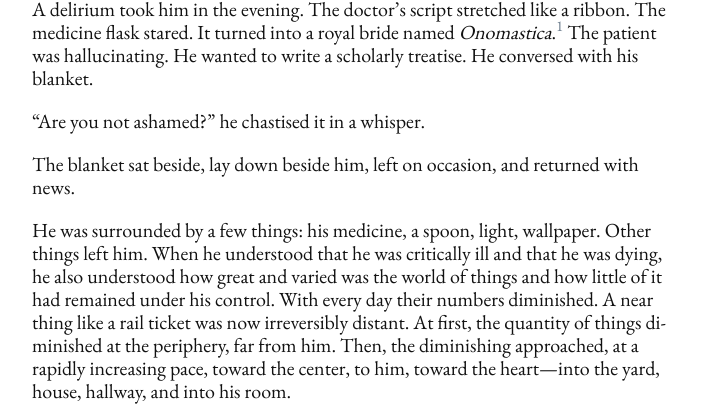
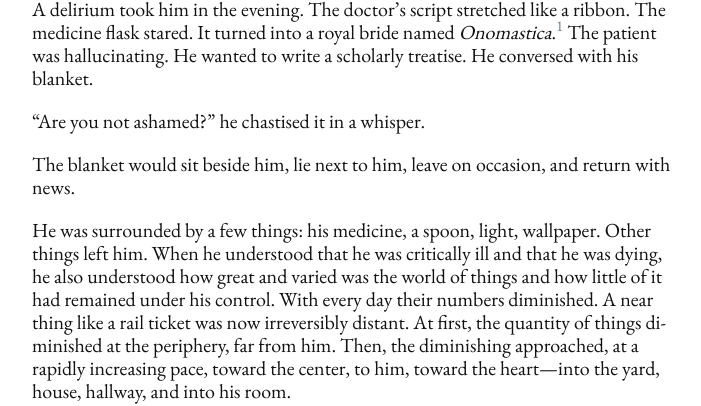
Before and after one commit to denten/denten.github.io, a Jekyll site: the page built from _posts/2017-06-07-liompa.md, in a window 1280 px wide and 900 px high, scrolled down 568 px. Shown: the part 109-515 px from the top of the window, without its empty margins (288-989 px from the left). Built offline with Jekyll 4.4.1, drawn with Linux system fonts in a browser that asks for light colours; nearby versions of some CDN libraries; library files that are not in the unit come from our copies.

Commit message:
small edits

```diff
--- a/_posts/2017-06-07-liompa.md
+++ b/_posts/2017-06-07-liompa.md
@@ -41,8 +41,8 @@ scholarly treatise. He conversed with his blanket.
 
 "Are you not ashamed?" he chastised it in a whisper.
 
-The blanket sat beside, lay down beside him, left on occasion, and returned
-with news.
+The blanket would sit beside him, lie next to him, leave on occasion, and
+return with news.
 
 He was surrounded by a few things: his medicine, a spoon, light, wallpaper.
 Other things left him. When he understood that he was critically ill and that
```
